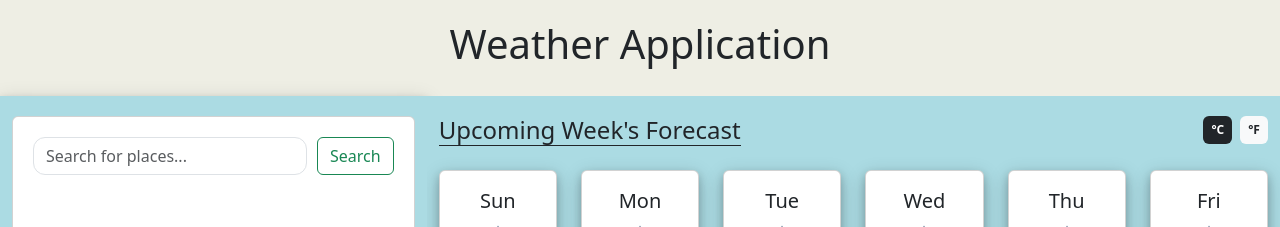
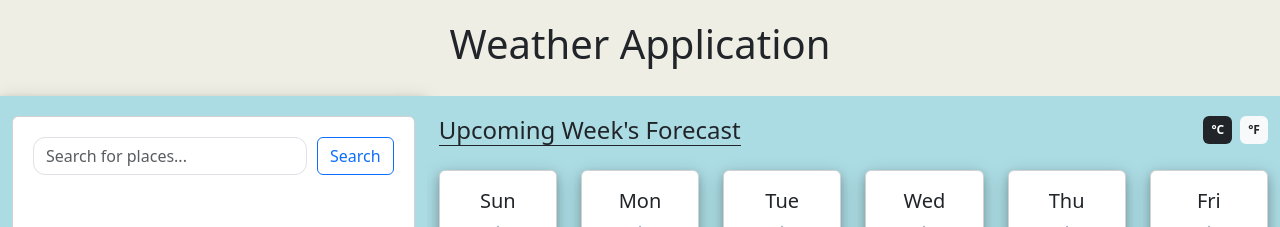
Before and after one commit to Abhi1279/weather-app, a React (Create React App) app in the folder weather-dashboard/: page / in a window 1280 px wide. Shown: the top 227 px of the page. Built offline with nearby package versions, Linux system fonts and the light colour scheme.

Commit message:
Search Button - Bootsrap Class Changed

```diff
--- a/weather-dashboard/src/component/Weather.jsx
+++ b/weather-dashboard/src/component/Weather.jsx
@@ -59,7 +59,7 @@ const Weather = () => {
                 value={cityName}
                 onChange={handleChangeForCity}
               />
-              <button className="btn btn-outline-success" type="submit" onClick={handleSubmit}>
+              <button className="btn btn-outline-primary" type="submit" onClick={handleSubmit}>
                 Search
               </button>
             </div>
```
